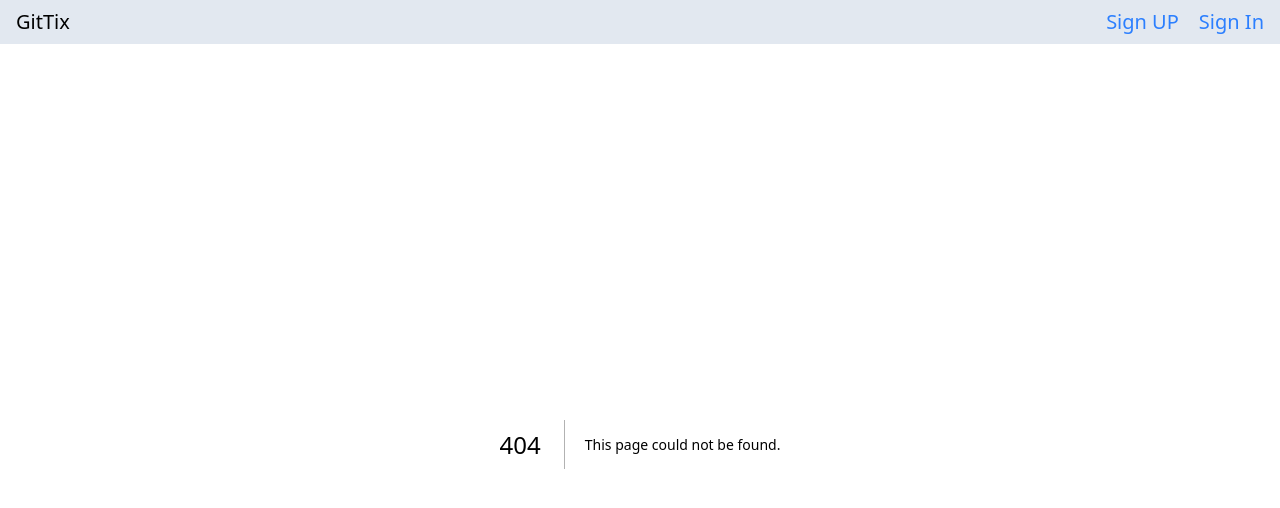
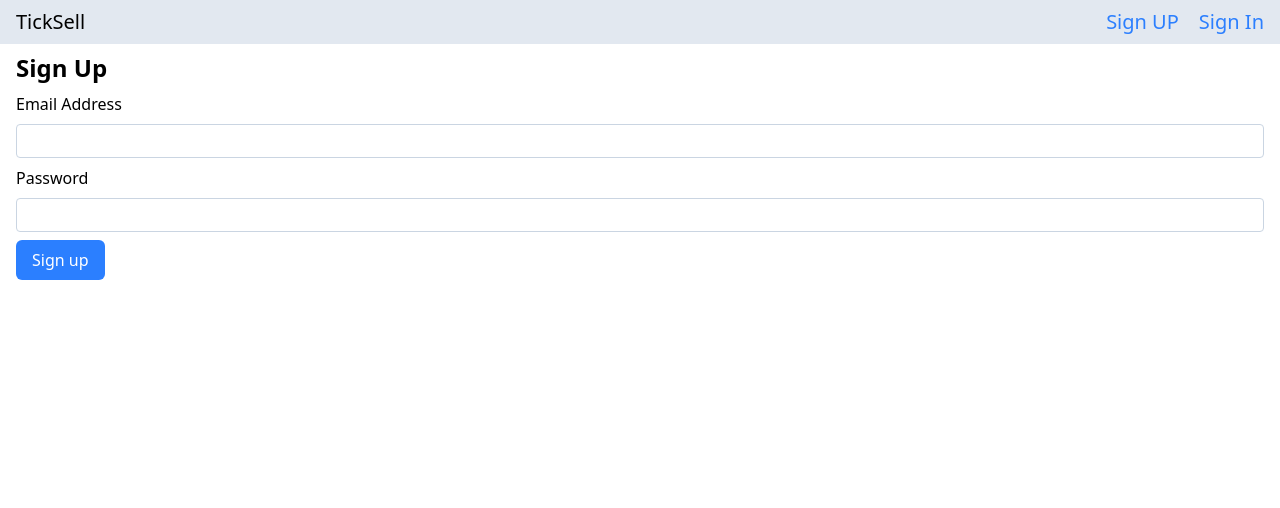
Before and after one commit to gkibria121/microservices-project-2, a Next.js app in the folder client/: page /signup in a window 1280 px wide. Before the commit this address had no page. Shown: the top 508 px of the page. Built offline with nearby package versions, Linux system fonts and the light colour scheme.

Commit message:
add login signup form ui

```diff
--- /dev/null
+++ b/client/app/signin/page.tsx
@@ -0,0 +1,27 @@
+// /client/app/signup/page.tsx
+import Button from "@/src/components/Button";
+import FormGroup from "@/src/components/FormGroup";
+import Input from "@/src/components/Input";
+import Label from "@/src/components/Label";
+import React from "react";
+
+function page() {
+  return (
+    <div>
+      <form action="" className="mx-4 my-2">
+        <h1 className="text-2xl font-semibold mb-2">Log in</h1>
+        <FormGroup>
+          <Label htmlFor="email">Email Address</Label>
+          <Input name="email" type="text" />
+        </FormGroup>
+        <FormGroup>
+          <Label htmlFor="password">Password</Label>
+          <Input name="password" type="password" />
+        </FormGroup>
+        <Button className="mt-2">Sign In</Button>
+      </form>
+    </div>
+  );
+}
+
+export default page;
--- /dev/null
+++ b/client/app/signup/page.tsx
@@ -0,0 +1,27 @@
+// /client/app/signup/page.tsx
+import Button from "@/src/components/Button";
+import FormGroup from "@/src/components/FormGroup";
+import Input from "@/src/components/Input";
+import Label from "@/src/components/Label";
+import React from "react";
+
+function page() {
+  return (
+    <div>
+      <form action="" className="mx-4 my-2">
+        <h1 className="text-2xl font-semibold mb-2">Sign Up</h1>
+        <FormGroup>
+          <Label htmlFor="email">Email Address</Label>
+          <Input name="email" type="text" />
+        </FormGroup>
+        <FormGroup>
+          <Label htmlFor="password">Password</Label>
+          <Input name="password" type="password" />
+        </FormGroup>
+        <Button className="mt-2">Sign up</Button>
+      </form>
+    </div>
+  );
+}
+
+export default page;
--- /dev/null
+++ b/client/src/components/Button.tsx
@@ -0,0 +1,16 @@
+import React, { PropsWithChildren } from "react";
+
+function Button({
+  children,
+  className,
+}: { className: string } & PropsWithChildren) {
+  return (
+    <button
+      className={"rounded-md bg-blue-500 px-4 py-2 text-white " + className}
+    >
+      {children}
+    </button>
+  );
+}
+
+export default Button;
--- /dev/null
+++ b/client/src/components/FormGroup.tsx
@@ -0,0 +1,7 @@
+import React, { PropsWithChildren } from "react";
+
+function FormGroup({ children }: PropsWithChildren) {
+  return <div className="mt-2 flex flex-col gap-y-2">{children}</div>;
+}
+
+export default FormGroup;
--- a/client/src/components/Header.tsx
+++ b/client/src/components/Header.tsx
@@ -7,7 +7,9 @@ function Header() {
   const { isAuth, setIsAuth } = useAuthContext();
   return (
     <nav className="flex justify-between bg-slate-200 py-2 px-4">
-      <div className="text-xl">GitTix</div>
+      <Link href={"/"} className="text-xl">
+        TickSell
+      </Link>
 
       {isAuth ? (
         <form className="flex gap-x-5">
@@ -19,12 +21,13 @@ function Header() {
           </button>
         </form>
       ) : (
-        <div
-          className="flex gap-x-5"
-          onClick={() => setIsAuth((prev) => !prev)}
-        >
-          <button className="text-xl text-blue-500">Sign UP</button>
-          <button className="text-xl text-blue-500">Sign In</button>
+        <div className="flex gap-x-5">
+          <Link href={"/signup"} className="text-xl text-blue-500">
+            Sign UP
+          </Link>
+          <Link href={"/signin"} className="text-xl text-blue-500">
+            Sign In
+          </Link>
         </div>
       )}
     </nav>
--- /dev/null
+++ b/client/src/components/Input.tsx
@@ -0,0 +1,24 @@
+import React from "react";
+
+type InputType = "text" | "password" | "number";
+
+function Input({
+  type = "text",
+  name,
+  ...others
+}: {
+  type?: InputType;
+  name: string;
+  others?: any[];
+}) {
+  return (
+    <input
+      className="border focus:ring border-slate-300 focus:outline-none rounded-sm p-1"
+      name={name}
+      type={type}
+      {...others}
+    />
+  );
+}
+
+export default Input;
--- /dev/null
+++ b/client/src/components/Label.tsx
@@ -0,0 +1,12 @@
+import React, { PropsWithChildren } from "react";
+
+function Label({
+  htmlFor,
+  children,
+}: {
+  htmlFor: string;
+} & PropsWithChildren) {
+  return <label htmlFor={htmlFor}>{children}</label>;
+}
+
+export default Label;
```
